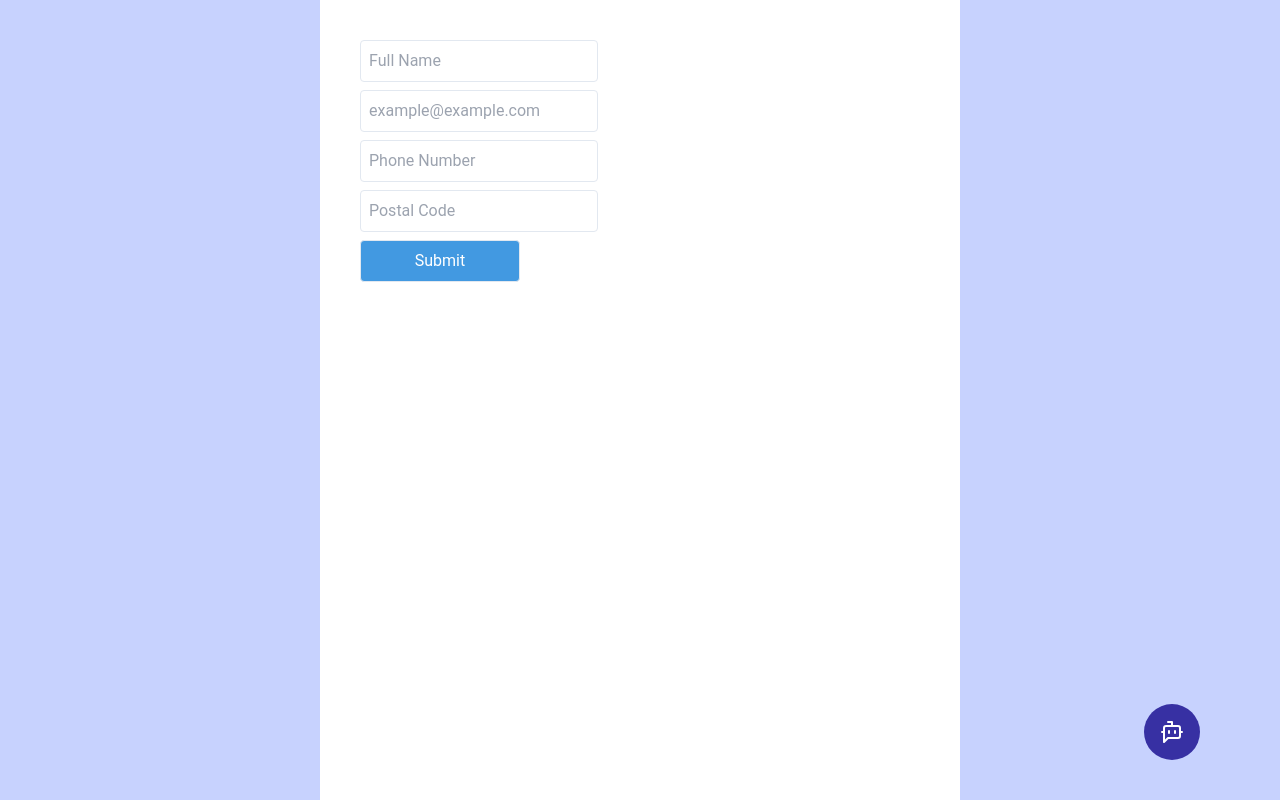
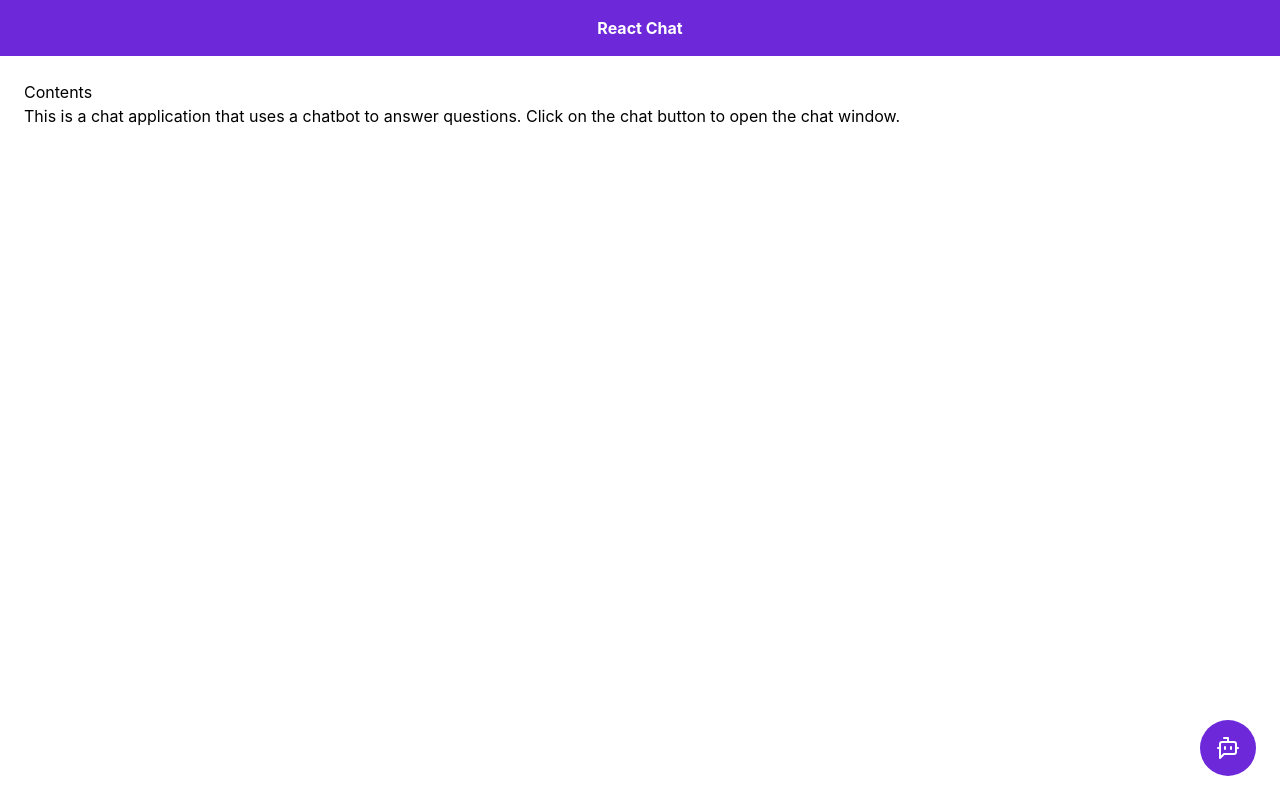
Before and after one commit to Akikaze1119/chatbot-app, a React (Create React App) app: page / in a window 1280 px wide. Built offline with nearby package versions, Linux system fonts and the light colour scheme.

Commit message:
feat: add style to user-form

```diff
--- a/package.json
+++ b/package.json
@@ -16,6 +16,7 @@
     "@testing-library/react": "^13.4.0",
     "@testing-library/user-event": "^13.5.0",
     "axios": "^1.7.5",
+    "clsx": "^2.1.1",
     "concurrently": "^8.2.2",
     "cors": "^2.8.5",
     "dotenv": "^16.4.5",
@@ -26,6 +27,7 @@
     "react-dom": "^18.3.1",
     "react-hook-form": "^7.53.0",
     "react-scripts": "5.0.1",
+    "tailwind-merge": "^2.5.2",
     "web-vitals": "^2.1.4",
     "ws": "^8.18.0"
   },
--- a/src/App.js
+++ /dev/null
@@ -1,30 +0,0 @@
-import { useState } from 'react';
-
-import ChatBox from './components/ChatBox.jsx';
-import ChatButton from './components/ChatButton.jsx';
-
-function App() {
-  const [open, setOpen] = useState(true);
-  return (
-    <div className={'flex justify-center items-start min-h-dvh bg-indigo-200'}>
-      <div className={'max-w-screen-sm min-h-dvh w-full h-full bg-white relative'}>
-        {/* <header className={'bg-indigo-600 p-4 flex justify-center'}>
-          <h1 className='text-white font-bold'>React Chat</h1>
-        </header> */}
-        <main className={'p-6'}>
-          {/* <h2>Contents</h2>
-          <p>
-            This is a chat application that uses a chatbot to answer questions. Click on the chat
-            button to open the chat window.
-          </p> */}
-          <aside>
-            <ChatButton open={open} setOpen={setOpen} />
-            {open && <ChatBox />}
-          </aside>
-        </main>
-      </div>
-    </div>
-  );
-}
-
-export default App;
--- /dev/null
+++ b/src/App.jsx
@@ -0,0 +1,43 @@
+import { useState } from 'react';
+
+import ChatBox from './components/ChatBox.jsx';
+import ChatButton from './components/ChatButton.jsx';
+
+import { cn } from './utils/clsx-utils';
+
+function App() {
+  const [open, setOpen] = useState(false);
+
+  return (
+    <div className={'flex justify-center items-start '}>
+      <div className={'min-h-dvh w-full h-full bg-white relative'}>
+        <header className={'bg-violet-700 p-4 flex justify-center'}>
+          <h1 className='text-white font-bold'>React Chat</h1>
+        </header>
+        <main className={'p-6'}>
+          <h2>Contents</h2>
+          <p>
+            This is a chat application that uses a chatbot to answer questions. Click on the chat
+            button to open the chat window.
+          </p>
+          <aside>
+            <ChatButton open={open} setOpen={setOpen} />
+            <div
+              className={cn(
+                'chat-box fixed bottom-0 right-0 sm:bottom-6 sm:right-6 w-full h-full sm:max-w-sm rounded-lg shadow-md backdrop-blur border border-violet-200 bg-white overflow-hidden transform transition-all duration-500 ease-in-out origin-bottom-right',
+                {
+                  'translate-y-0 opacity-100 scale-100': open,
+                  'translate-y-full opacity-0 scale-95 border-none': !open,
+                }
+              )}
+            >
+              {open && <ChatBox setOpen={setOpen} />}
+            </div>
+          </aside>
+        </main>
+      </div>
+    </div>
+  );
+}
+
+export default App;
--- /dev/null
+++ b/src/components/AiMessage.jsx
@@ -0,0 +1,12 @@
+import { BotMessageSquare } from 'lucide-react';
+
+export default function AiMessage({ content }) {
+  return (
+    <div className='flex gap-3 my-4 text-gray-800 flex-1'>
+      <BotMessageSquare className={'text-white rounded-full bg-violet-500 p-1 w-8 h-8'} />
+      <div className='mt-2 p-2 leading-relaxed bg-violet-200 w-full rounded-lg rounded-tl-none'>
+        <p>{content}</p>
+      </div>
+    </div>
+  );
+}
--- a/src/components/ChatBox.jsx
+++ b/src/components/ChatBox.jsx
@@ -1,19 +1,36 @@
 import { useState } from 'react';
 import UserForm from './UserForm.jsx';
 import ChatRoom from './ChatRoom.jsx';
+import { ChevronDown, BotMessageSquare } from 'lucide-react';
 
-export default function ChatBox() {
+export default function ChatBox({ setOpen }) {
   // check if the user has already entered their information to show the chat room
   const isShowForm = localStorage.getItem('userId');
   // show the form if the user has not entered their information
   const [showForm, setShowForm] = useState(!isShowForm);
 
   return (
-    <div className='w-full'>
+    <>
+      <header className={'bg-violet-600 h-14 flex justify-between items-center'}>
+        <div className='flex gap-2 pl-2'>
+          <BotMessageSquare
+            className={'text-white rounded-full bg-violet-500 p-1 w-8 h-8 border-2 border-white'}
+          />
+          <h2 className='text-2xl font-bold text-white'>Support chat</h2>
+        </div>
+        <button
+          onClick={() => {
+            setOpen(false);
+          }}
+          className={`text-slate-800 p-2`}
+        >
+          <ChevronDown className={'text-white w-8 h-8'} />
+        </button>
+      </header>
       <section className='m-4 max-w-4xl'>
         {showForm && <UserForm onShowForm={setShowForm} />}
         {!showForm && <ChatRoom />}
       </section>
-    </div>
+    </>
   );
 }
--- a/src/components/ChatButton.jsx
+++ b/src/components/ChatButton.jsx
@@ -2,13 +2,17 @@ import { BotMessageSquare } from 'lucide-react';
 
 export default function ChatButton({ open, setOpen }) {
   return (
+    <>
+      {!open && (
         <button
           className={
-        'w-14 h-14 rounded-full bg-indigo-800 flex justify-center items-center fixed bottom-4 right-4 md:bottom-10 md:right-20'
+            'w-14 h-14 rounded-full bg-violet-700 flex justify-center items-center fixed bottom-4 right-4 sm:bottom-6 sm:right-6'
           }
-      onClick={() => setOpen(!open)}
+          onClick={() => setOpen(true)}
         >
           <BotMessageSquare className={'text-white'} />
         </button>
+      )}
+    </>
   );
 }
--- a/src/components/UserForm.jsx
+++ b/src/components/UserForm.jsx
@@ -1,5 +1,8 @@
 import { useState } from 'react';
 import { useForm } from 'react-hook-form';
+import { Send } from 'lucide-react';
+import AiMessage from './AiMessage.jsx';
+import { cn } from '../utils/clsx-utils';
 
 export default function UserForm({ onShowForm }) {
   const [error, setError] = useState(null);
@@ -68,16 +71,24 @@ export default function UserForm({ onShowForm }) {
   };
 
   return (
-    <form onSubmit={handleSubmit(onSubmit)} className='flex flex-col gap-2'>
-      <div>
+    <div className='h-full flex flex-col overflow-y-auto'>
+      <AiMessage content={'Tell me about yourself'} />
+      <form
+        onSubmit={handleSubmit(onSubmit)}
+        className='flex flex-col justify-between flex-1 h-full gap-8'
+      >
+        <div className='flex flex-col gap-2 flex-1'>
+          <div className='flex flex-col gap-2'>
+            <label className='font-semibold'>Name</label>
             <input
               type='text'
               {...register('name', { required: 'This is required.' })}
               placeholder='Full Name'
             />
+          </div>
           {errors && <p className='text-red-600 text-sm'>{errors.name?.message}</p>}
-      </div>
-      <div>
+          <div className='flex flex-col gap-2'>
+            <label className='font-semibold'>Email</label>
             <input
               type='email'
               {...register('email', {
@@ -91,7 +102,8 @@ export default function UserForm({ onShowForm }) {
             />
             {errors && <p className='text-red-600 text-sm'>{errors.email?.message}</p>}
           </div>
-      <div>
+          <div className='flex flex-col gap-2'>
+            <label className='font-semibold'>Phone number</label>
             <input
               type='tel'
               {...register('phone', {
@@ -99,11 +111,13 @@ export default function UserForm({ onShowForm }) {
                 maxLength: { value: 10, message: 'Max length is 10. Enter without "-" or space' },
                 minLength: { value: 10, message: 'Min length is 10. Enter without "-" or space' },
               })}
-          placeholder='Phone Number'
+              placeholder='0000000000'
+              className='w-1/3 min-w-32'
             />
             {errors && <p className='text-red-600 text-sm'>{errors.phone?.message}</p>}
           </div>
-      <div>
+          <div className='flex flex-col gap-2'>
+            <label className='font-semibold'>Zip Code</label>
             <input
               type='text'
               {...register('postalCode', {
@@ -111,14 +125,27 @@ export default function UserForm({ onShowForm }) {
                 maxLength: { value: 6, message: 'Max length is 6. Enter without "-" or space' },
                 minLength: { value: 6, message: 'Min length is 6. Enter without "-" or space' },
               })}
-          placeholder='Postal Code'
+              placeholder='ABC123'
+              className='w-1/3 min-w-32'
             />
             {errors && <p className='text-red-600 text-sm'>{errors.postalCode?.message}</p>}
           </div>
           {error && <p className='text-red-600 text-sm'>{error}</p>}
-      <button className={'submit-button'} type='submit' disabled={isSubmitting}>
-        Submit
+        </div>
+        <button
+          className={cn(
+            'bg-violet-700 py-3 px-4 w-5/6 max-w-80 text-white font-semibold rounded-lg flex justify-between absolute bottom-4 left-1/2 transform -translate-x-1/2 ',
+            {
+              'opacity-50 cursor-not-allowed': isSubmitting,
+            }
+          )}
+          type='submit'
+          disabled={isSubmitting}
+        >
+          <span className='block w-full text-lg'>Send</span>
+          <Send />
         </button>
       </form>
+    </div>
   );
 }
--- a/src/index.css
+++ b/src/index.css
@@ -42,3 +42,8 @@ li {
 code {
   font-family: source-code-pro, Menlo, Monaco, Consolas, 'Courier New', monospace;
 }
+@media (min-width: 640px) {
+  .chat-box {
+    height: calc(100% - 2rem);
+  }
+}
--- a/src/index.js
+++ b/src/index.js
@@ -1,7 +1,7 @@
 import React from 'react';
 import ReactDOM from 'react-dom/client';
 import './index.css';
-import App from './App.js';
+import App from './App.jsx';
 
 const root = ReactDOM.createRoot(document.getElementById('root'));
 root.render(
--- /dev/null
+++ b/src/utils/clsx-utils.ts
@@ -0,0 +1,6 @@
+import { ClassValue, clsx } from 'clsx';
+import { twMerge } from 'tailwind-merge';
+
+export const cn = (...inputs: ClassValue[]) => {
+  return twMerge(clsx(inputs));
+};
```
Also changed, not shown: 2 other files (tests, documents, lock files or other folders). Lines whose indentation alone changed are shown as unchanged.
